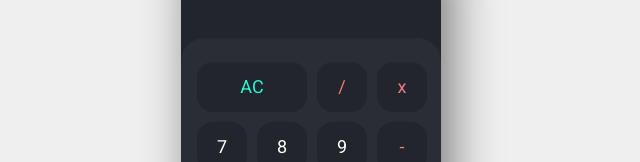
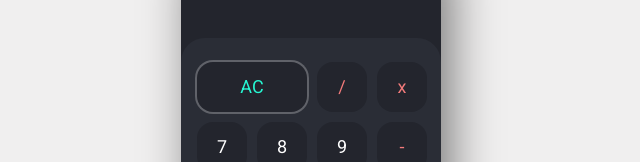
Before and after one commit to knopgm/calculator, a React (Vite) app: page / in a window 1280 px wide. In both pictures the pointer is over the button "AC". Shown: the part 246-408 px from the top of the page, without its empty margins (329-969 px from the left). Built offline with nearby package versions, Linux system fonts and the light colour scheme.

Commit message:
Update calculator button with hover and active states

```diff
--- a/src/components/Buttons/style.scss
+++ b/src/components/Buttons/style.scss
@@ -29,6 +29,14 @@
     outline: none;
   }
 
+  &:hover {
+    box-shadow: 0 0 0px 2px rgb(255 255 255 / 25%);
+  }
+
+  &:active {
+    background: #181a1f;
+  }
+
   &--reset {
     color: #26f9d4;
     grid-area: AC;
```
